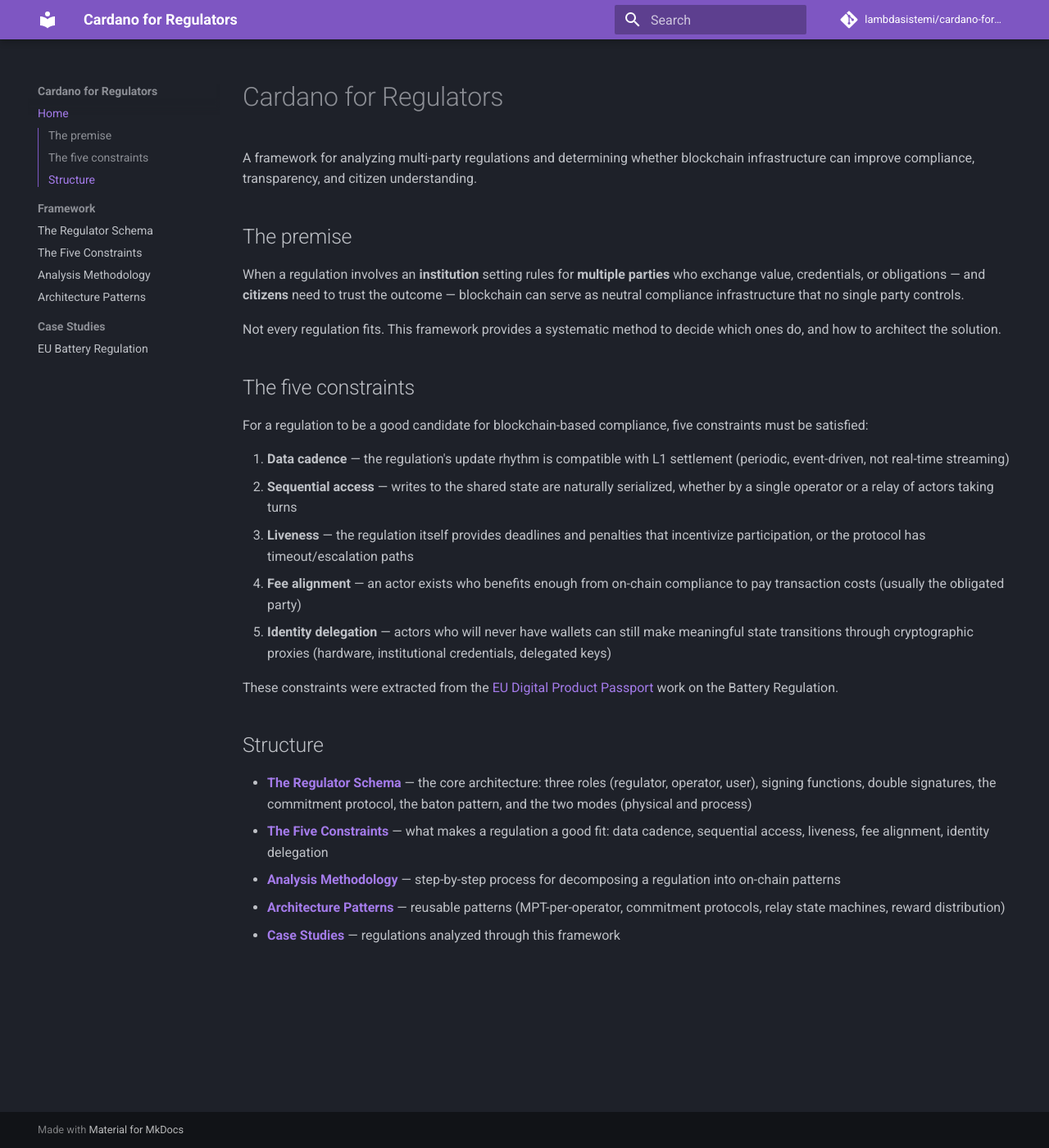
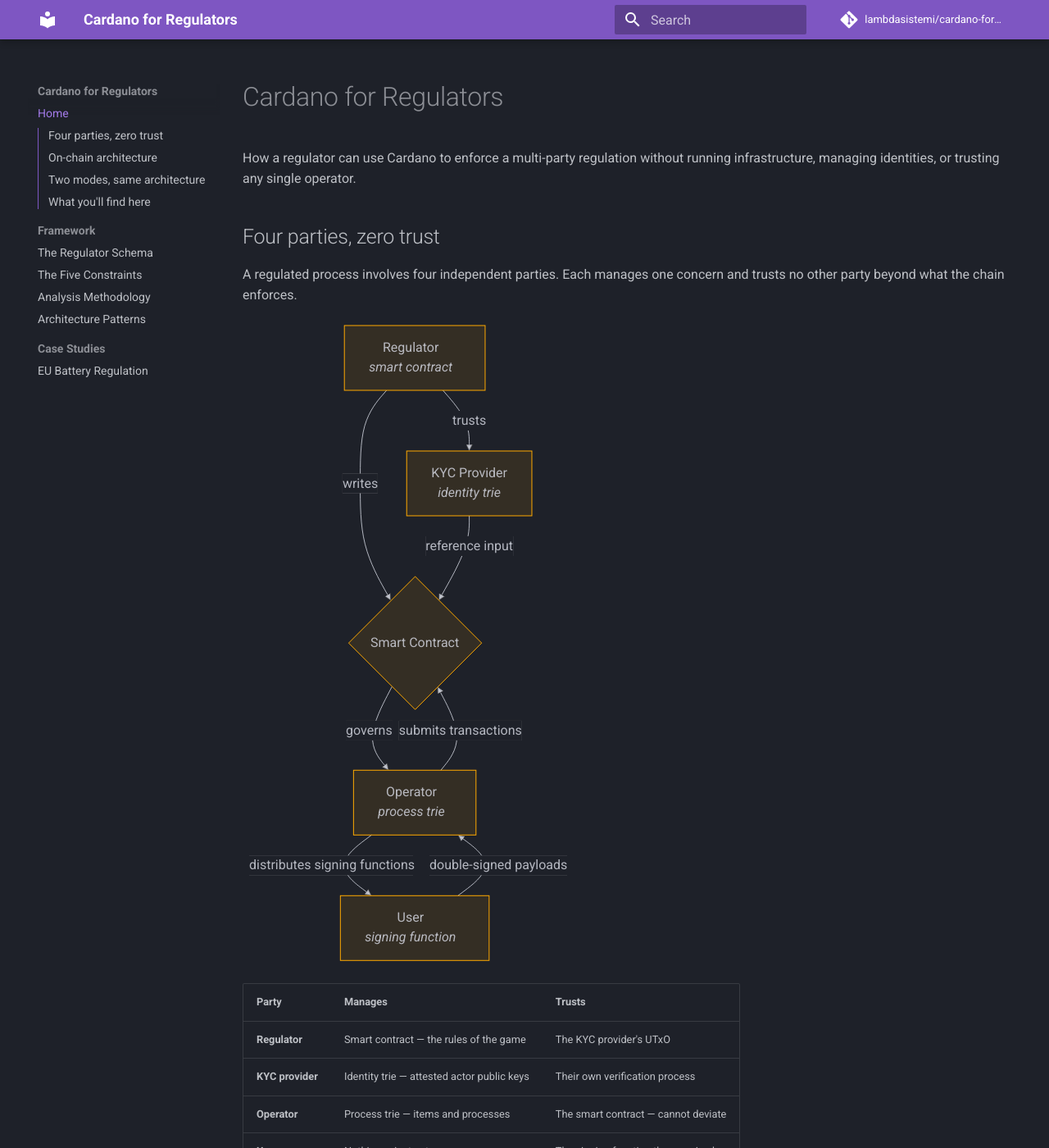
Before and after one commit to lambdasistemi/cardano-for-regulators, an MkDocs documentation site: the page built from docs/index.md, in a window 1280 px wide and 1400 px high. Shown: the whole window at 82% size. Built offline with MkDocs 1.6.1 and Material for MkDocs 9.7.7, drawn with Linux system fonts in a browser that asks for light colours; comment, search, counter and statistics services are not loaded; some of the changed text lies outside the part shown.

Commit message:
update homepage to reflect final four-party model with diagrams

````diff
--- a/docs/index.md
+++ b/docs/index.md
@@ -1,46 +1,99 @@
 # Cardano for Regulators
 
-A framework for analyzing multi-party regulations and determining whether
-blockchain infrastructure can improve compliance, transparency, and citizen
-understanding.
+How a regulator can use Cardano to enforce a multi-party regulation without
+running infrastructure, managing identities, or trusting any single operator.
 
-## The premise
+## Four parties, zero trust
 
-When a regulation involves an **institution** setting rules for **multiple
-parties** who exchange value, credentials, or obligations — and **citizens**
-need to trust the outcome — blockchain can serve as neutral compliance
-infrastructure that no single party controls.
+A regulated process involves four independent parties. Each manages one
+concern and trusts no other party beyond what the chain enforces.
 
-Not every regulation fits. This framework provides a systematic method to
-decide which ones do, and how to architect the solution.
+```mermaid
+graph TB
+    KYC[KYC Provider<br/><i>identity trie</i>]
+    REG[Regulator<br/><i>smart contract</i>]
+    OP[Operator<br/><i>process trie</i>]
+    U[User<br/><i>signing function</i>]
 
-## The five constraints
+    REG -->|writes| SC{Smart Contract}
+    REG -->|trusts| KYC
+    SC -->|governs| OP
+    KYC -->|reference input| SC
+    OP -->|distributes signing functions| U
+    U -->|double-signed payloads| OP
+    OP -->|submits transactions| SC
+```
 
-For a regulation to be a good candidate for blockchain-based compliance, five
-constraints must be satisfied:
+| Party | Manages | Trusts |
+|-------|---------|--------|
+| **Regulator** | Smart contract — the rules of the game | The KYC provider's UTxO |
+| **KYC provider** | Identity trie — attested actor public keys | Their own verification process |
+| **Operator** | Process trie — items and processes | The smart contract — cannot deviate |
+| **User** | Nothing — just acts | The signing function they received |
 
-1. **Data cadence** — the regulation's update rhythm is compatible with L1
-   settlement (periodic, event-driven, not real-time streaming)
-2. **Sequential access** — writes to the shared state are naturally serialized,
-   whether by a single operator or a relay of actors taking turns
-3. **Liveness** — the regulation itself provides deadlines and penalties that
-   incentivize participation, or the protocol has timeout/escalation paths
-4. **Fee alignment** — an actor exists who benefits enough from on-chain
-   compliance to pay transaction costs (usually the obligated party)
-5. **Identity delegation** — actors who will never have wallets can still
-   make meaningful state transitions through cryptographic proxies (hardware,
-   institutional credentials, delegated keys)
+## On-chain architecture
 
-These constraints were extracted from the
-[EU Digital Product Passport](cases/battery-regulation.md) work on the Battery
-Regulation.
+Three Merkle Patricia Tries, three UTxOs, three owners. The regulator's
+smart contract governs the operator's trie and reads the KYC provider's
+trie as a reference input.
 
-## Structure
+```mermaid
+graph LR
+    subgraph Regulator's Trust Anchor
+        KYC_UTxO[KYC UTxO<br/>root hash]
+        KYC_T[KYC Trie]
+        KYC_UTxO --- KYC_T
+    end
 
-- [**The Regulator Schema**](framework/schema.md) — the core architecture:
-  three roles (regulator, operator, user), signing functions, double
-  signatures, the commitment protocol, the baton pattern, and the two modes
-  (physical and process)
+    subgraph Operator's Data
+        OP_UTxO[Process UTxO<br/>root hash]
+        OP_T[Process Trie]
+        OP_UTxO --- OP_T
+    end
+
+    subgraph Regulator's Rules
+        SC[Smart Contract<br/>Plutus Validator]
+    end
+
+    SC -->|governs| OP_UTxO
+    KYC_UTxO -.->|reference input| SC
+```
+
+## Two modes, same architecture
+
+The framework supports two fundamentally different modes under the same
+on-chain architecture:
+
+```mermaid
+graph TB
+    subgraph Physical Mode
+        SENSOR[Physical Sensor] -->|I2C| SE[Secure Element]
+        SE -->|COSE_Sign1| NFC[NFC Interface]
+        NFC -->|tap| PHONE[Phone]
+        PHONE -->|payload| OP1[Operator]
+
+        NOTE1[Object is the identity<br/>AND the witness]
+    end
+
+    subgraph Process Mode
+        SERVER[Server] -->|hosts| SFUNC[Signing Function]
+        APP[App / API] -->|invokes| SFUNC
+        SFUNC -->|signed payload| OP2[Operator]
+
+        NOTE2[Identity is abstract<br/>Protocol is the witness]
+    end
+```
+
+- **Physical mode** — a battery, a sensor, a chip. The object carries its
+  own identity and attests its own state.
+- **Process mode** — a permit, a certification, a supply chain declaration.
+  The signing function lives on a server, the identity is abstract.
+
+## What you'll find here
+
+- [**The Regulator Schema**](framework/schema.md) — the full architecture:
+  four parties, signing functions, double signatures, the commitment
+  protocol, the baton pattern, and the two modes
 - [**The Five Constraints**](framework/constraints.md) — what makes a
   regulation a good fit: data cadence, sequential access, liveness, fee
   alignment, identity delegation
````
